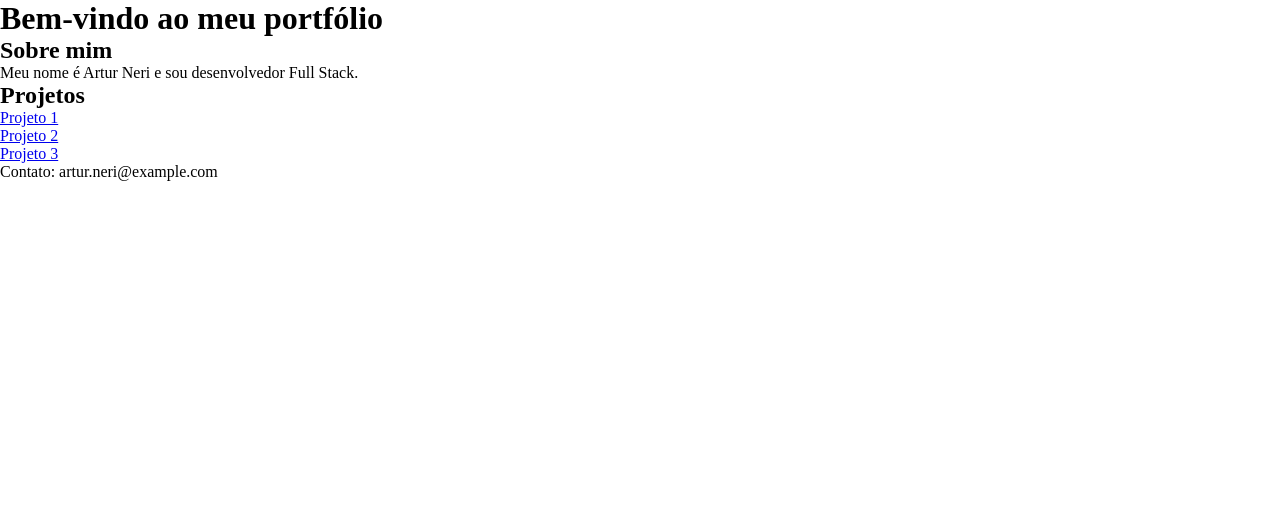
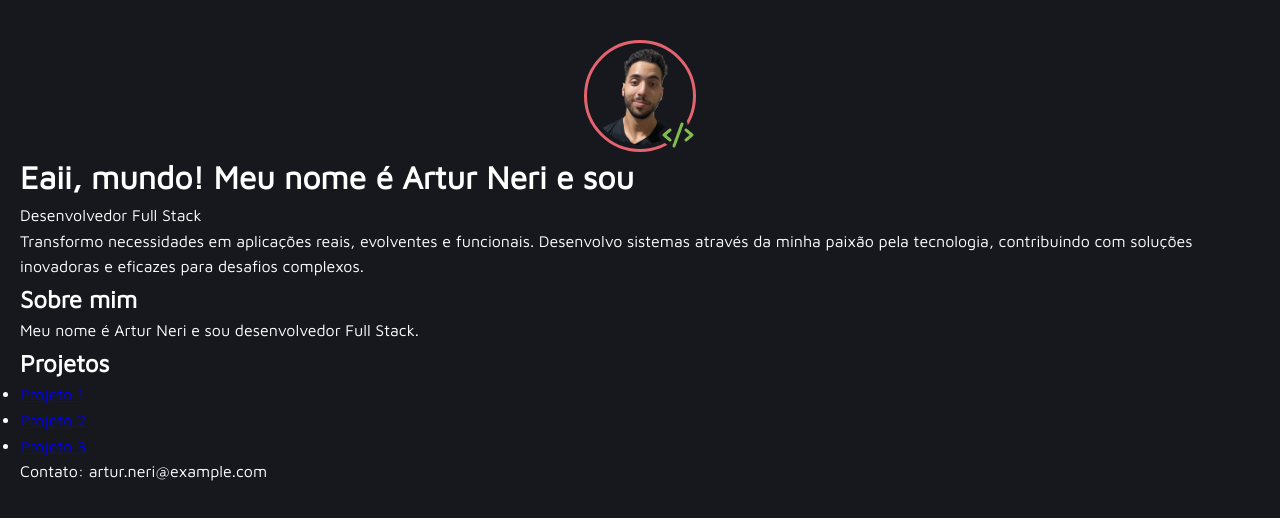
Before and after one commit to Artur-Neri/portfolio, a plain HTML site: page index.html in a window 1280 px wide. Drawn offline with Linux system fonts and the light colour scheme.

Commit message:
feat: estilos base e assets

```diff
--- a/index.html
+++ b/index.html
@@ -11,7 +11,13 @@
 </head>
 <body>
     <header>
-        <h1>Bem-vindo ao meu portfólio</h1>
+        <div id="perfil">
+            <img id="foto-perfil" src="assets/artur.png" alt="foto do Artur Neri com camiseta preta">
+            <img src="assets/tag.png" alt="code tag" id="tag-perfil">
+        </div>
+        <h1>Eaii, mundo! Meu nome é Artur Neri e sou</h1>
+        <p id="stack">Desenvolvedor Full Stack</p>
+        <p id="descricao">Transformo necessidades em aplicações reais, evolventes e funcionais. Desenvolvo sistemas através da minha paixão pela tecnologia, contribuindo com soluções inovadoras e eficazes para desafios complexos.</p>
     </header>
     <main>
         <section>
--- a/styles/index.css
+++ b/styles/index.css
@@ -3,3 +3,37 @@
     padding: 0;
     box-sizing: border-box;
 }
+
+body {
+    font-family: 'Maven Pro', sans-serif;
+    background-color: #16181D;
+    color: #FFFFFF;
+    line-height: 1.6;
+    padding: 20px;
+}
+
+#perfil {
+    position: relative;
+    width: 112px;
+    height: 112px;
+    margin: 0 auto;
+}
+
+#foto-perfil {
+    position: relative;
+
+    width: 112px;
+    height: 112px;
+    border-radius: 50%;
+    display: block;
+    margin: 20px auto;
+    padding: 4px;
+
+    border: 3px solid #E3646E;
+}
+
+#tag-perfil {
+    position: absolute;
+    bottom: 0;
+    right: 0;
+}
```
Also changed, not shown: assets/artur.png (added), assets/tag.png (added).
